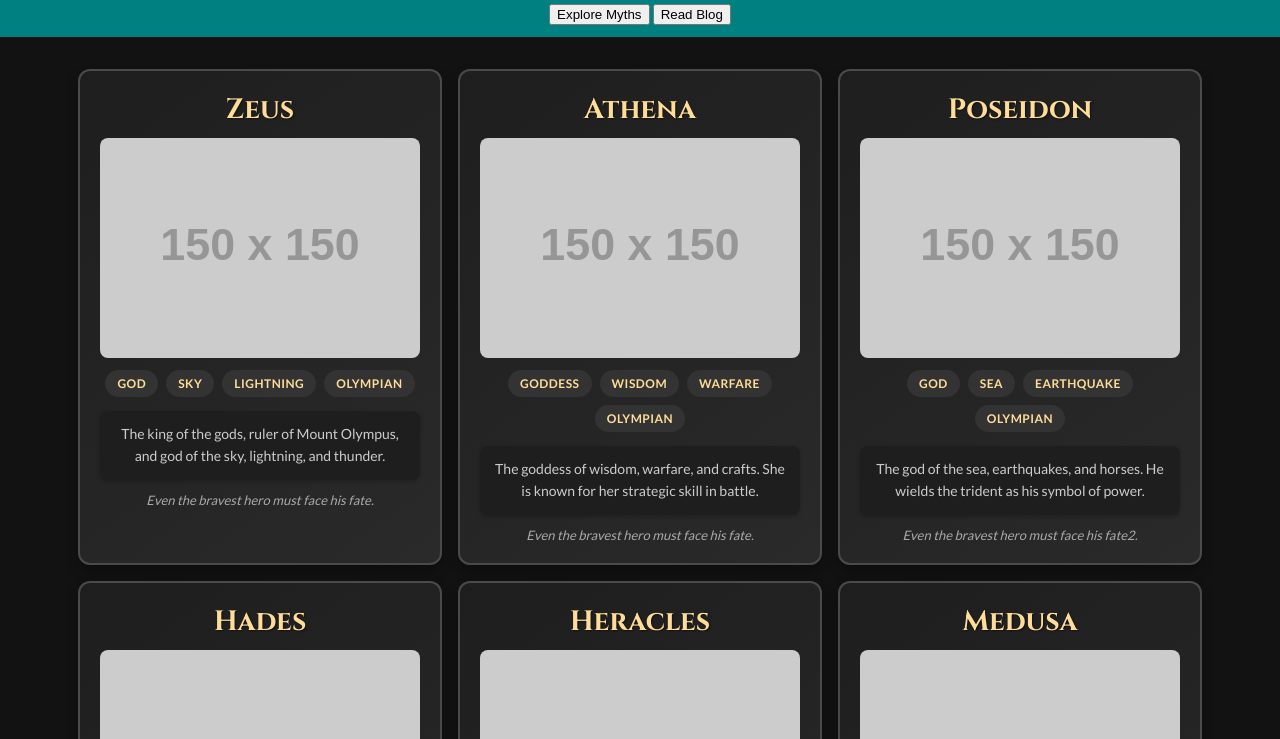
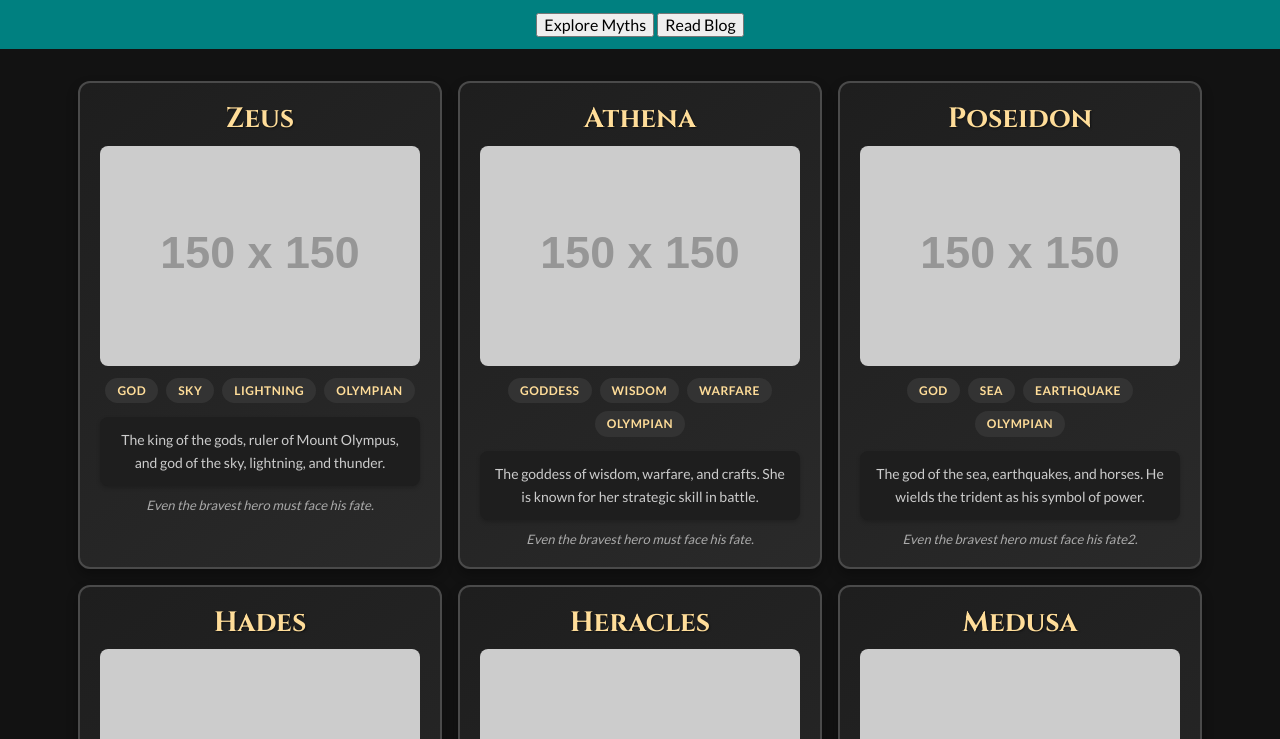
Before and after one commit to BatetDev/project-myth, a website built with webpack: page src/template.html in a window 1280 px wide. Shown: the part 113-852 px from the top of the page. Built offline with nearby package versions, Linux system fonts and the light colour scheme; placeholder pictures from the web are drawn by us.

Commit message:
Add normalize.css as dependency

```diff
--- a/package.json
+++ b/package.json
@@ -20,5 +20,8 @@
     "webpack": "^5.98.0",
     "webpack-cli": "^6.0.1",
     "webpack-dev-server": "^5.2.0"
+  },
+  "dependencies": {
+    "normalize.css": "^8.0.1"
   }
 }
--- a/src/styles/main.css
+++ b/src/styles/main.css
@@ -1,3 +1,4 @@
+@import "normalize.css";
 @import "./myth-card.css";
 @import url("https://fonts.googleapis.com/css2?family=Cinzel:wght@700&family=Lato:wght@400;700&display=swap");
 
```
Also changed, not shown: 1 other file.
